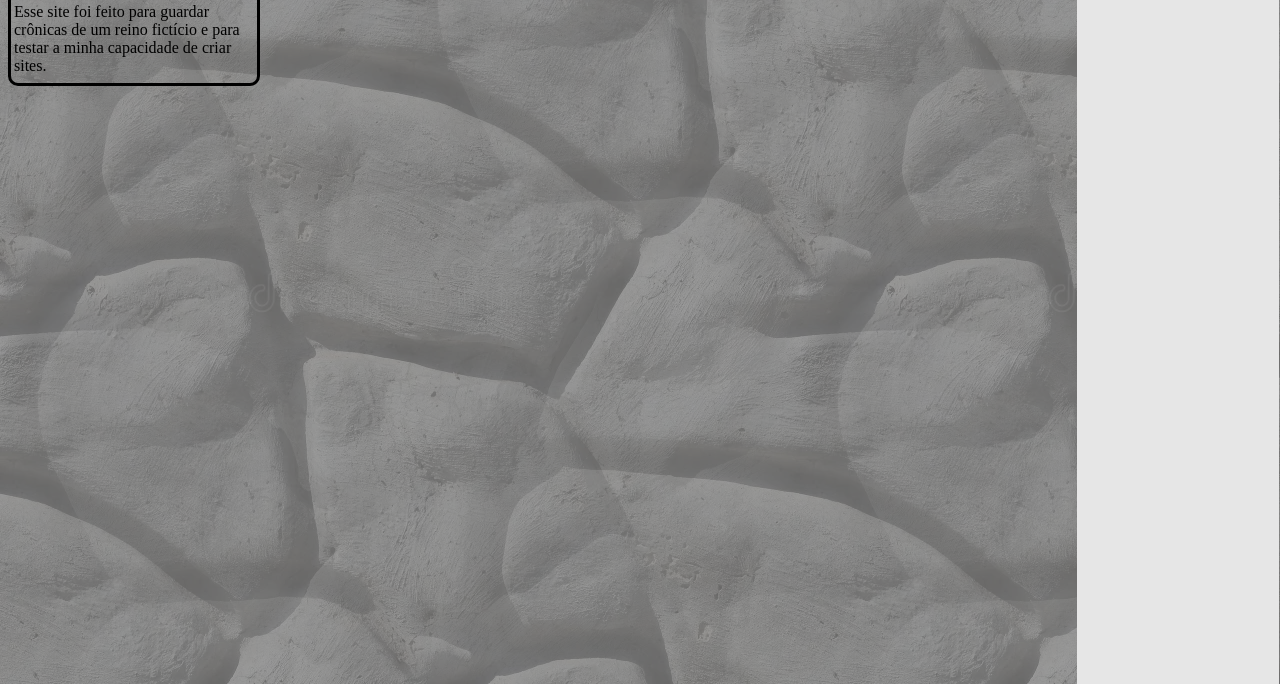
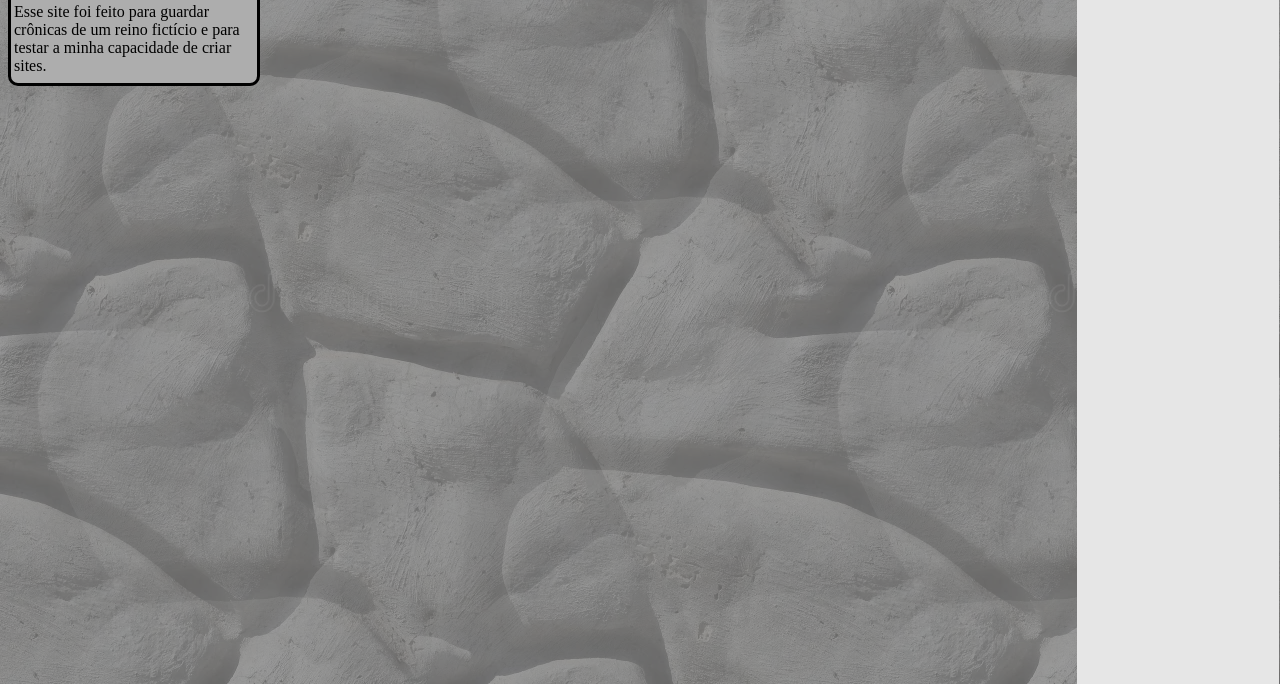
Before and after one commit to AllanCarelli/Cr-nicas-Do-Reino, a plain HTML site: page index.html in a window 1280 px wide. Shown: the part 116-800 px from the top of the page. Drawn offline with Linux system fonts and the light colour scheme.

Commit message:
Update styles.css

```diff
--- a/styles.css
+++ b/styles.css
@@ -25,7 +25,7 @@ p{
 span.bv{
   position:absolute;
   top:60px;
-  background-color: rgbrgb(173, 173, 173);
+  background-color: rgb(173, 173, 173);
   padding: 3px;
   border: 3px solid;
   height: 130px;
```
